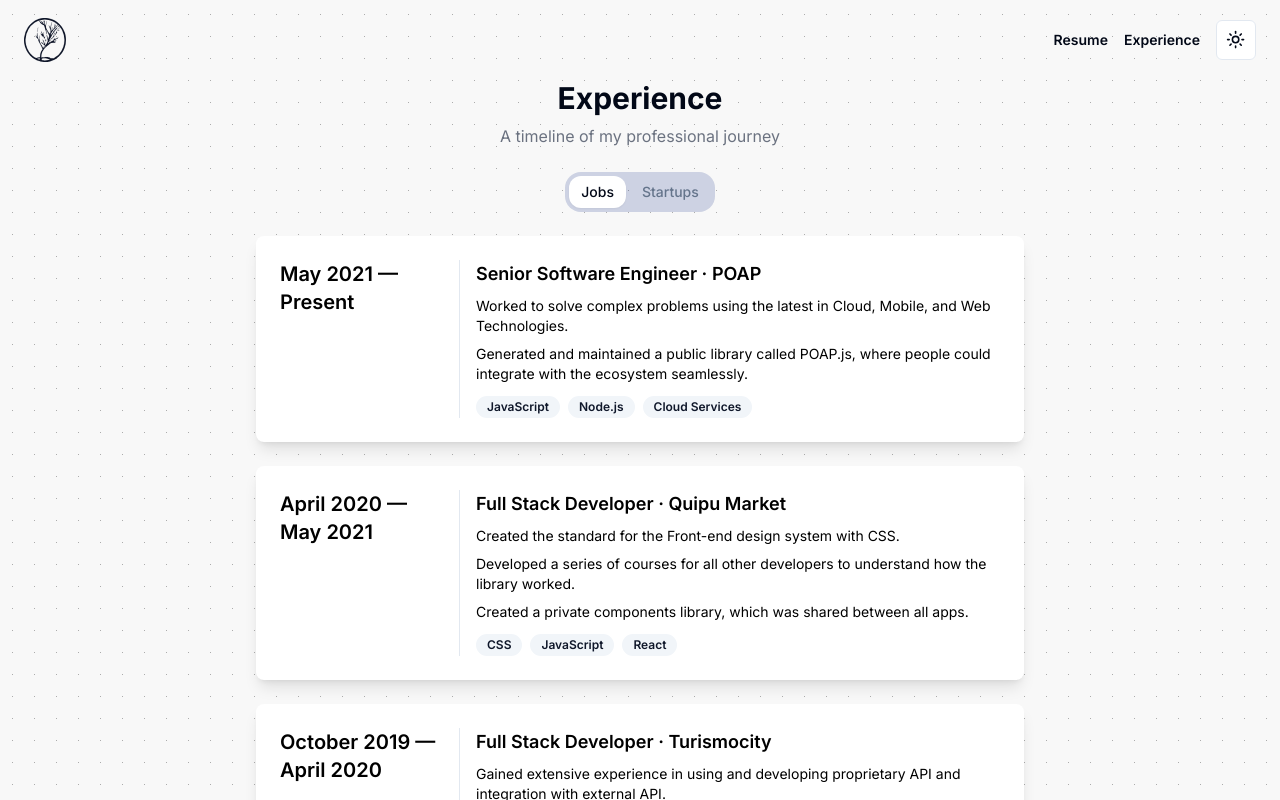
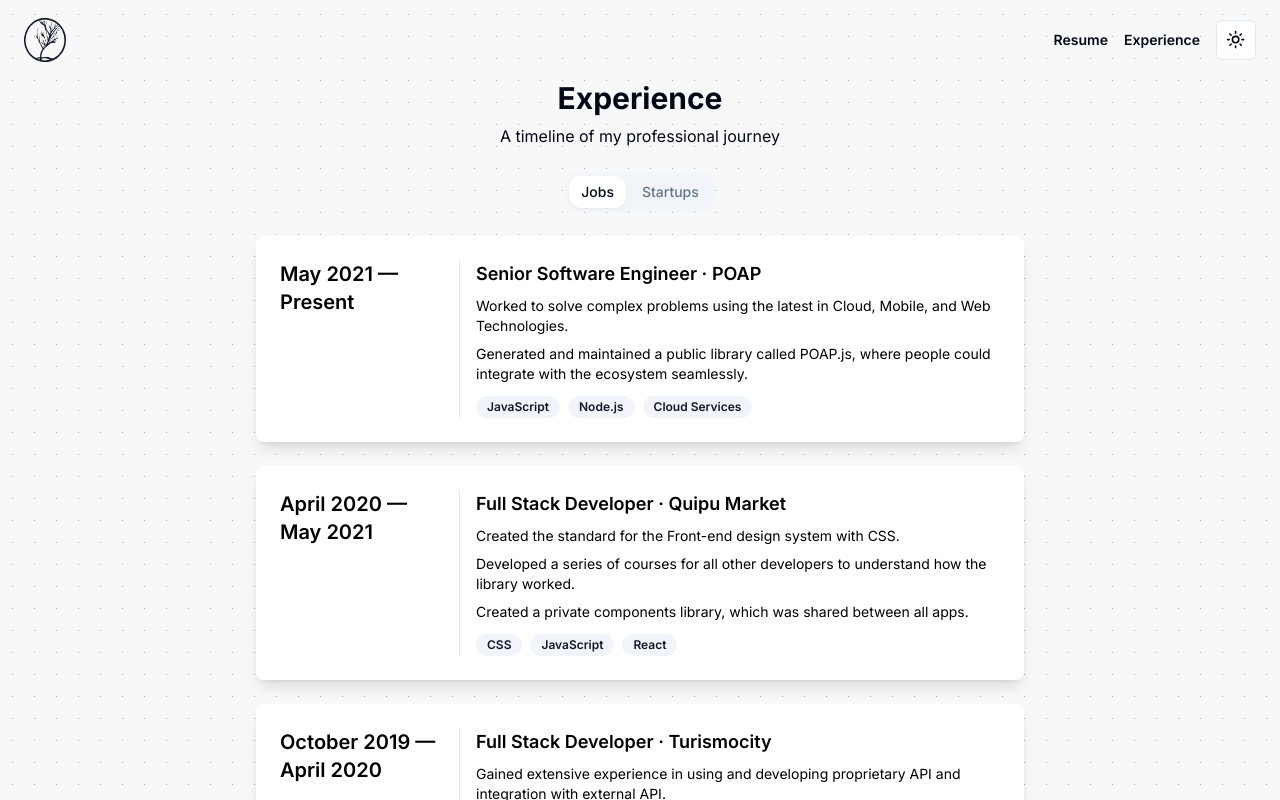
Before and after one commit to rlajous/website, a Next.js app: page /experience in a window 1280 px wide. Shown: the top 800 px of the page. Built offline with nearby package versions, Linux system fonts and the light colour scheme.

Commit message:
[ Style ] Added dark mode to experience

```diff
--- a/app/experience/components/Experience.tsx
+++ b/app/experience/components/Experience.tsx
@@ -17,7 +17,7 @@
   technologies,
 }) => {
   return (
-    <div className="bg-white text-black p-6 rounded-lg shadow-lg flex flex-col md:flex-row">
+    <div className="bg-white text-black dark:bg-gray-700 dark:text-white p-6 rounded-lg shadow-lg flex flex-col md:flex-row">
       <div className="md:w-1/4 pr-4 border-r">
         <h2 className="text-xl font-semibold">{period}</h2>
       </div>
--- a/app/experience/page.tsx
+++ b/app/experience/page.tsx
@@ -7,15 +7,13 @@
     <div className="flex flex-col items-center gap-6 row-span-8 lg:row-span-11">
       <div className="text-center">
         <h1 className="text-3xl font-bold">Experience</h1>
-        <p className="text-md text-gray-500 mt-2">
-          A timeline of my professional journey
-        </p>
+        <p className="text-md mt-2">A timeline of my professional journey</p>
       </div>
       <Tabs
         className="max-w-sm md:max-w-xl lg:max-w-2xl xl:max-w-3xl flex flex-col"
         defaultValue="jobs"
       >
-        <TabsList className="flex p-1 space-x-1 bg-blue-900/20 rounded-2xl  m-auto ">
+        <TabsList className="flex p-1 space-x-1 rounded-2xl  m-auto ">
           <TabsTrigger className="flex-1 rounded-xl" value="jobs">
             Jobs
           </TabsTrigger>
```
